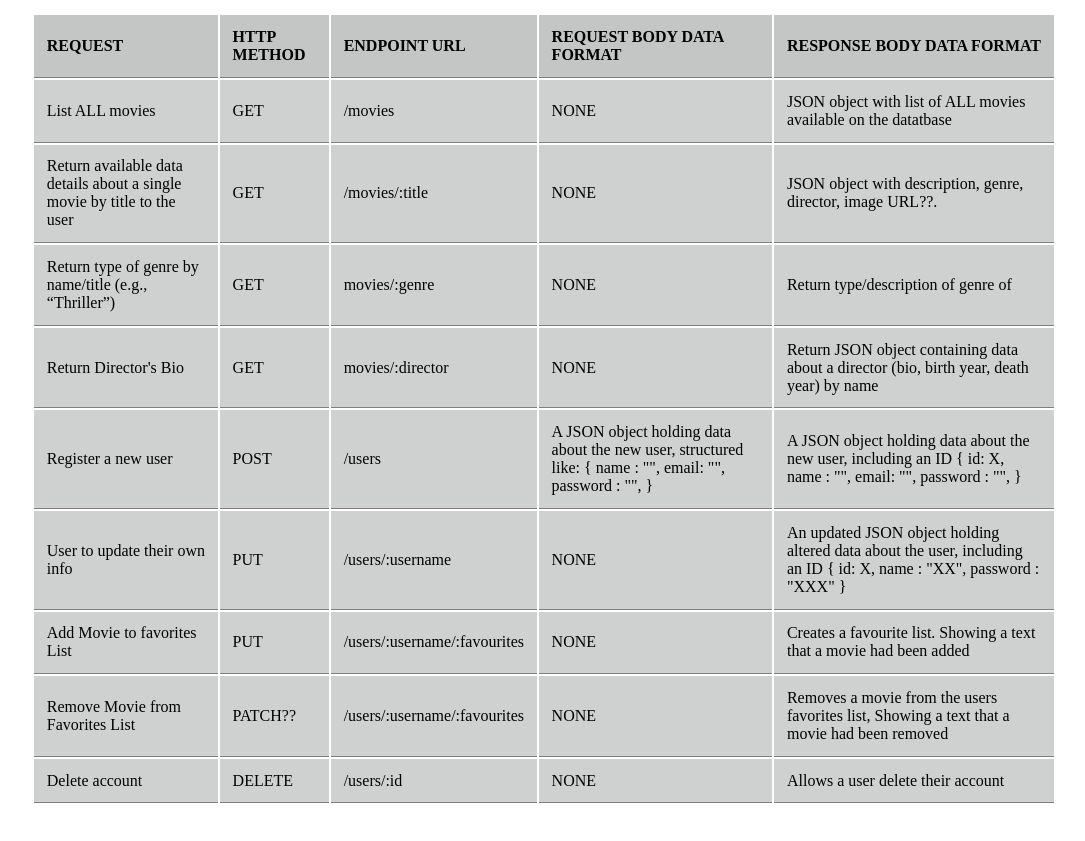
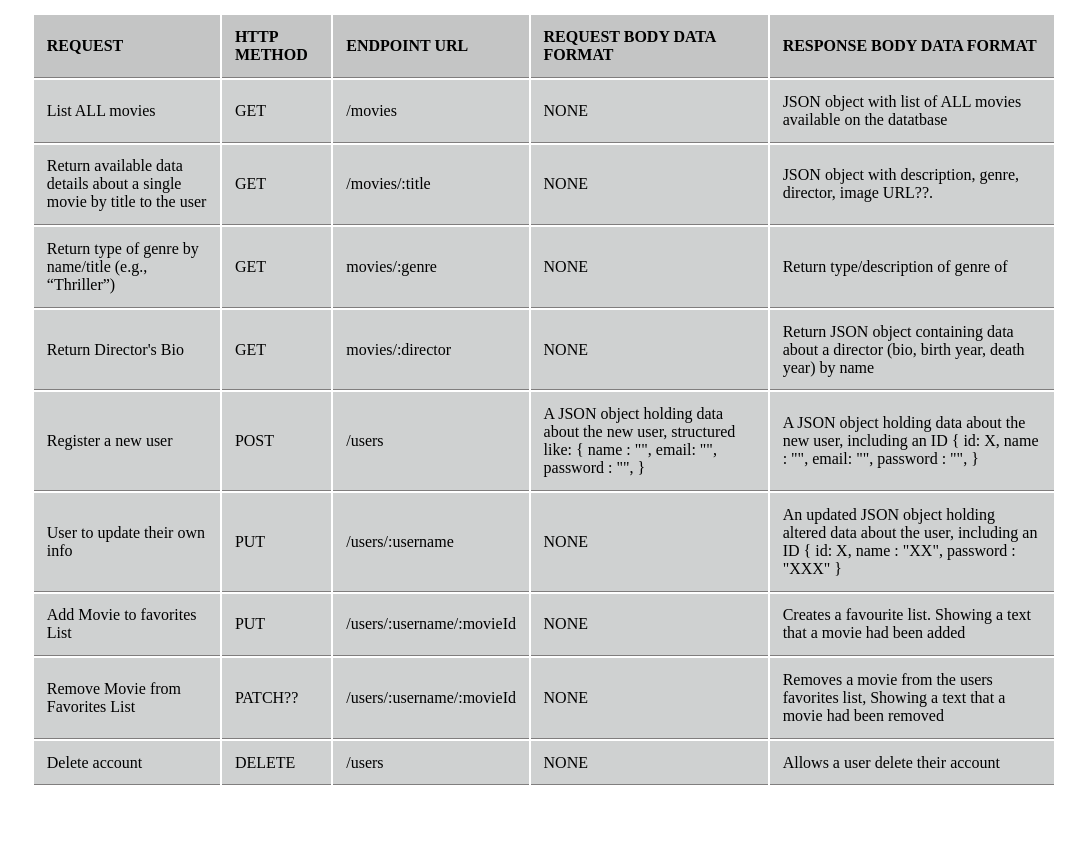
Before and after one commit to KlausWehner/03movie_api, a website: page public/documentation.html in a window 1280 px wide. Shown: the part 225-1066 px from the top of the page, without its empty margins (96-1181 px from the left). Drawn offline with Linux system fonts and the light colour scheme.

Commit message:
corrections

```diff
--- a/public/documentation.html
+++ b/public/documentation.html
@@ -116,7 +116,7 @@
             <tr>
               <td>Add Movie to favorites List</td>
               <td>PUT</td>
-              <td>/users/:username/:favourites</td>
+              <td>/users/:username/:movieId</td>
               <td>NONE</td>
               <td>Creates a favourite list. Showing a text that a movie had been added</td>
             </tr>
@@ -125,7 +125,7 @@
             <tr>
               <td>Remove Movie from Favorites List</td>
               <td>PATCH??</td>
-              <td>/users/:username/:favourites</td>
+              <td>/users/:username/:movieId</td>
               <td>NONE</td>
               <td>Removes a movie from the users favorites list, Showing a text that a movie had been removed</td>
             </tr>
@@ -133,7 +133,7 @@
             <tr>
               <td>Delete account</td>
               <td>DELETE</td>
-              <td>/users/:id</td>
+              <td>/users</td>
               <td>NONE</td>
               <td>Allows a user delete their account</td>
             </tr>
```
